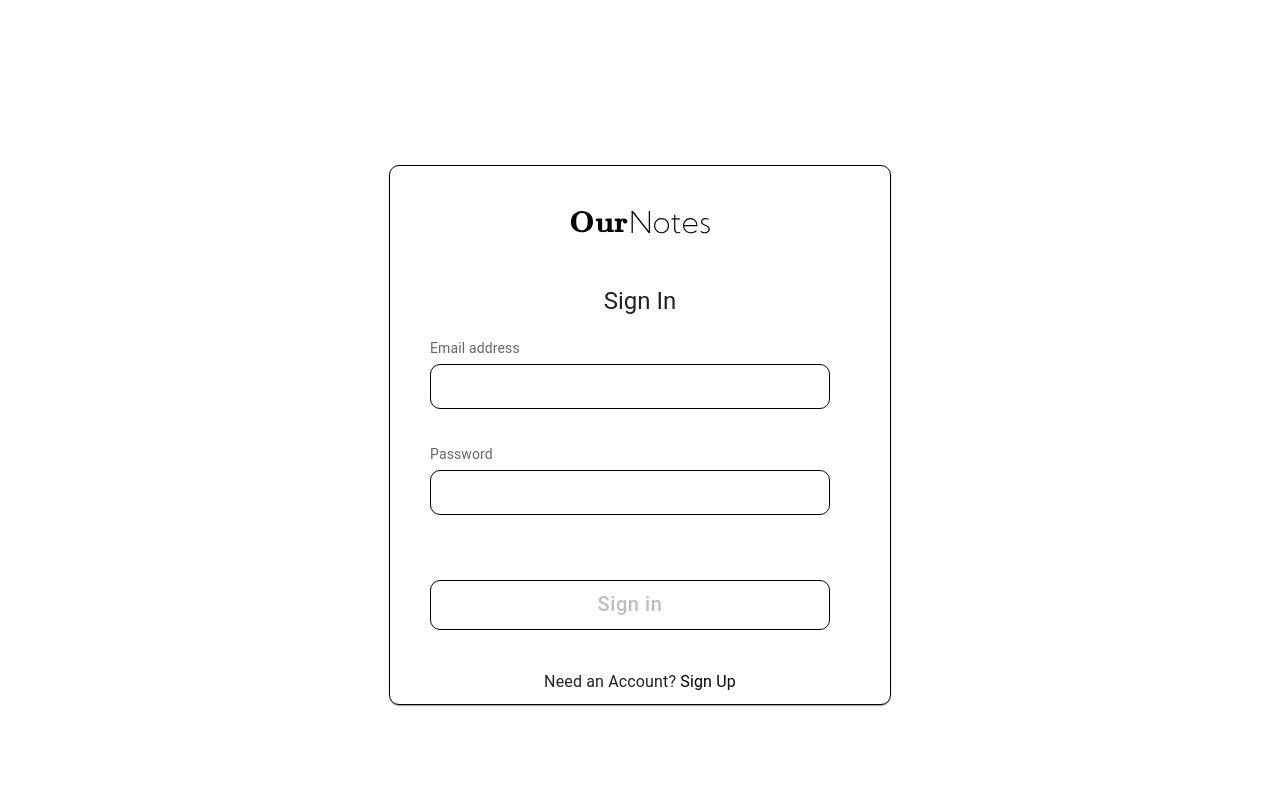
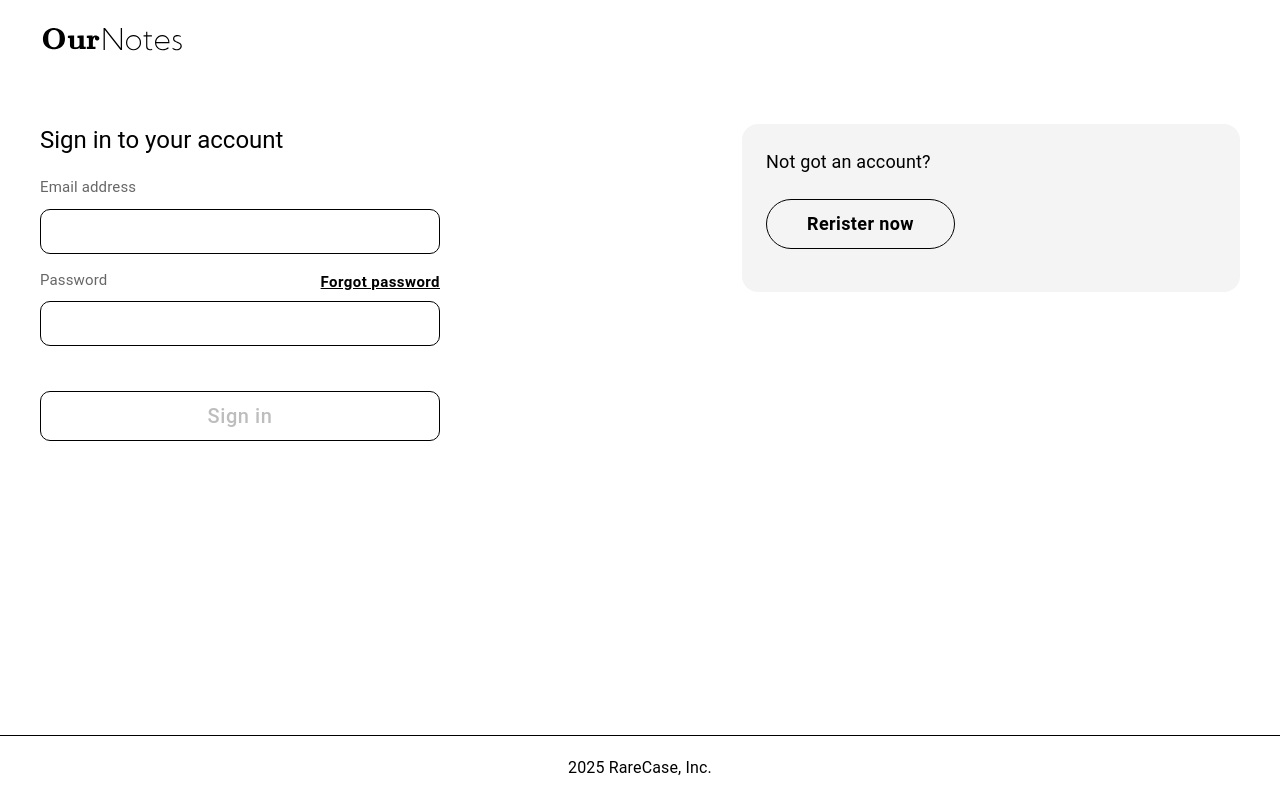
Before and after one commit to Radzivon-Kliuchnikau/OurNotesAppFrontEnd, a React (Vite) app: page /login in a window 1280 px wide. Built offline with nearby package versions, Linux system fonts and the light colour scheme; no server answers.

Commit message:
ONPA-56: refactor login page, navbar and etc.

```diff
--- a/src/App.tsx
+++ b/src/App.tsx
@@ -15,9 +15,9 @@ const App = () => {
 
     return (
         <Routes>
-            <Route path="registration" element={<Registration />} />
-            <Route path="login" element={<Login />} />
             <Route path="/" element={<Layout />}>
+                <Route path="login" element={<Login />} />
+                <Route path="registration" element={<Registration />} />
                 <Route index element={user ? <Notes /> : <OpenPage />} />
                 <Route path="unauthorized" element={<Unauthorized />} />
                 <Route
--- a/src/components/common/FormCard.tsx
+++ b/src/components/common/FormCard.tsx
@@ -9,13 +9,6 @@ const CustomFormCard = styled(Card)(({ theme }) => ({
     width: "420px",
     padding: "10px 40px 10px 40px",
     marginTop: "70px",
-    border: "1px solid black",
-    borderRadius: "10px",
-    [theme.breakpoints.down("sm")]: {
-        border: "none",
-        padding: "0px 40px 10px 40px",
-        marginTop: "30px",
-    },
 }));
 
 interface Props {
--- /dev/null
+++ b/src/components/common/FormField.tsx
@@ -0,0 +1,69 @@
+import { useForm } from "react-hook-form";
+import { Box, FormLabel, Typography } from "@mui/material";
+import TextFieldCustom from "./TextFieldCustom.tsx";
+import { LoginFormInputs } from "../../types/general";
+
+type FormFieldProps = {
+    label: string;
+    name: keyof LoginFormInputs;
+    type?: string;
+    register: ReturnType<typeof useForm<LoginFormInputs>>["register"];
+    error?: string;
+    validation?: object;
+    actionElement?: React.ReactNode;
+};
+
+const FormField = ({
+    label,
+    name,
+    type = "text",
+    register,
+    error,
+    validation = {},
+    actionElement,
+}: FormFieldProps) => {
+    return (
+        <Box>
+            <Box
+                sx={{
+                    display: "flex",
+                    justifyContent: "space-between",
+                    alignItems: "center",
+                    marginBottom: "5px",
+                }}
+            >
+                <FormLabel htmlFor={name} sx={{ display: "flex" }}>
+                    <Typography
+                        sx={{
+                            fontSize: "15px",
+                            marginBottom: "5px",
+                        }}
+                    >
+                        {label}
+                    </Typography>
+                </FormLabel>
+                {actionElement}
+            </Box>
+            <TextFieldCustom
+                {...register(name, validation)}
+                type={type}
+                id={name}
+                autoComplete="off"
+            />
+            {error && (
+                <Typography
+                    sx={{
+                        color: "red",
+                        fontSize: "14px",
+                        marginTop: "-10px",
+                        marginBottom: "10px",
+                    }}
+                >
+                    {error}
+                </Typography>
+            )}
+        </Box>
+    );
+};
+
+export default FormField;
--- a/src/components/common/MainContainer.tsx
+++ b/src/components/common/MainContainer.tsx
@@ -2,8 +2,13 @@ import { Stack, styled } from "@mui/material";
 import * as React from "react";
 
 const Container = styled(Stack)(({ theme }) => ({
-    height: "calc((1 - var(--template-frame-height, 0)) * 100dvh)",
-    minHeight: "100%",
+    maxWidth: "1200px",
+    width: "100%",
+    margin: "0 auto",
+    flex: 1,
+    display: "flex",
+    flexDirection: "column",
+    padding: "0 16px",
 }));
 
 interface Props {
--- a/src/components/common/TextFieldCustom.tsx
+++ b/src/components/common/TextFieldCustom.tsx
@@ -18,7 +18,7 @@ const TextFieldCustom = styled(TextField)(({ theme }) => ({
     },
     width: "100%",
     height: "50px",
-    marginBottom: "30px",
+    marginBottom: "10px",
 }));
 
 export default TextFieldCustom;
--- a/src/components/layout/Layout.tsx
+++ b/src/components/layout/Layout.tsx
@@ -7,7 +7,13 @@ import "react-toastify/dist/ReactToastify.css";
 
 const Layout = (): React.ReactElement => {
     return (
-        <Box>
+        <Box
+            style={{
+                minHeight: "100vh",
+                display: "flex",
+                flexDirection: "column",
+            }}
+        >
             <Navbar />
             <Outlet />
             <Footer />
--- a/src/components/layout/Navbar.tsx
+++ b/src/components/layout/Navbar.tsx
@@ -12,8 +12,8 @@ import {
     Tooltip,
     Typography,
 } from "@mui/material";
-import { Logout, Person } from "@mui/icons-material";
-import { Link } from "react-router-dom";
+import { Logout, Person, PersonOutline } from "@mui/icons-material";
+import { Link, useLocation } from "react-router-dom";
 import { useState } from "react";
 import LogoutButton from "../auth/LogoutButton.tsx";
 import * as React from "react";
@@ -23,6 +23,11 @@ const LogoImage = styled("img")(({ theme }) => ({}));
 
 const Navbar = (): React.ReactElement => {
     const { user, isLoggedIn } = useAuth();
+
+    const location = useLocation();
+    const currentPath = location.pathname;
+    const authRoutes = ["/login", "/registration", "/forgot-password"];
+    const isAuthPage = authRoutes.includes(currentPath);
 
     const [anchorEl, setAnchorEl] = useState<null | HTMLElement>(null);
     const open = Boolean(anchorEl);
@@ -36,6 +41,7 @@ const Navbar = (): React.ReactElement => {
     const StyledToolbar = styled(Toolbar)({
         display: "flex",
         justifyContent: "space-between",
+        padding: "0 !important",
     });
 
     return (
@@ -43,11 +49,13 @@ const Navbar = (): React.ReactElement => {
             position="static"
             elevation={0}
             sx={{
-                borderBottom: "1px solid black",
+                maxWidth: "1200px",
+                margin: "0 auto",
+                padding: "10px 0",
                 backgroundColor: "white",
-                // opacity: loading ? 0 : 1,
                 transition: "opacity 0.2s ease-in-out",
-                // pointerEvents: loading ? "none" : "auto",
+                left: 0,
+                right: 0,
             }}
         >
             <StyledToolbar>
@@ -55,44 +63,39 @@ const Navbar = (): React.ReactElement => {
                     <LogoImage src="../public/static/logo.svg" />
                 </Typography>
                 {!isLoggedIn() ? (
+                    !isAuthPage && (
                         <Box
                             sx={{
                                 display: "flex",
                                 alignItems: "center",
-                            gap: "10px",
                             }}
                         >
                             <Button
                                 component={Link}
                                 to="/login"
                                 sx={{
-                                width: "80px",
+                                    display: "flex",
+                                    gap: "5px",
+                                    width: "100px",
                                     height: "30px",
+                                    padding: 0,
                                     color: "black",
                                     textDecoration: "none",
                                     textTransform: "none",
                                     fontSize: "16px",
+                                    backgroundColor: "transparent",
+                                    boxShadow: "none",
+                                    "&:hover": {
+                                        backgroundColor: "transparent",
+                                        boxShadow: "none",
+                                    },
                                 }}
                             >
+                                <PersonOutline sx={{ color: "black" }} />
                                 Sign in
                             </Button>
-                        <Button
-                            component={Link}
-                            to="/registration"
-                            sx={{
-                                width: "80px",
-                                height: "30px",
-                                border: "1px solid black",
-                                borderRadius: "10px",
-                                color: "black",
-                                textDecoration: "none",
-                                textTransform: "none",
-                                fontSize: "16px",
-                            }}
-                        >
-                            Sign up
-                        </Button>
                         </Box>
+                    )
                 ) : (
                     <Box
                         sx={{
--- a/src/pages/Login.tsx
+++ b/src/pages/Login.tsx
@@ -1,18 +1,15 @@
-import { Box, Button, Container, FormLabel, Typography } from "@mui/material";
+import { Box, Button, FormLabel, Typography } from "@mui/material";
 import { useEffect } from "react";
-import Link from "@mui/material/Link";
 import { useLocation } from "react-router-dom";
 import TextFieldCustom from "../components/common/TextFieldCustom.tsx";
-import FormCard from "../components/common/FormCard.tsx";
 import { useForm } from "react-hook-form";
 import * as React from "react";
 import { useAuth } from "../context/UseAuth.tsx";
 import { EMAIL_REGEX } from "../utils/Constants.tsx";
-
-type FormInputs = {
-    userEmail: string;
-    password: string;
-};
+import MainContainer from "../components/common/MainContainer.tsx";
+import { Link } from "react-router-dom";
+import FormField from "../components/common/FormField.tsx";
+import { LoginFormInputs } from "../types/general";
 
 const Login = (): React.ReactElement => {
     const { loginUser } = useAuth();
@@ -23,7 +20,7 @@ const Login = (): React.ReactElement => {
         formState: { errors, isValid, isSubmitting },
         reset,
         setFocus,
-    } = useForm<FormInputs>({ mode: "onChange" });
+    } = useForm<LoginFormInputs>({ mode: "onChange" });
 
     useEffect(() => {
         setFocus("userEmail");
@@ -32,32 +29,28 @@ const Login = (): React.ReactElement => {
     const location = useLocation();
     const pathToReturn: string = location.state?.from?.pathname || "/";
 
-    const onSubmit = async (form: FormInputs) => {
+    const onSubmit = async (form: LoginFormInputs) => {
         loginUser(form.userEmail, form.password, pathToReturn);
         reset();
     };
 
     return (
-        <Container
+        <MainContainer>
+            <Box
                 sx={{
-                minHeight:
-                    "calc((1 - var(--template-frame-height, 0)) * 100dvh)",
+                    marginTop: "40px",
                     display: "flex",
-                justifyContent: "center",
+                    flexDirection: "row",
+                    justifyContent: "space-between",
                 }}
             >
-            <FormCard>
-                <Box sx={{ marginTop: "30px", marginBottom: "40px" }}>
-                    <Typography variant="h6" noWrap component="a" href="/">
-                        <img src="../public/static/logo.svg" alt="Logo" />
-                    </Typography>
-                </Box>
+                <Box>
                     <Typography
                         component="h1"
                         variant="h5"
                         sx={{ marginBottom: "20px" }}
                     >
-                    Sign In
+                        Sign in to your account
                     </Typography>
                     <Box
                         component="form"
@@ -68,63 +61,53 @@ const Login = (): React.ReactElement => {
                             flexDirection: "column",
                         }}
                     >
-                    <FormLabel htmlFor="userEmail" sx={{ display: "flex" }}>
-                        <Typography
-                            sx={{ fontSize: "14px", marginBottom: "5px" }}
-                        >
-                            Email address
-                        </Typography>
-                    </FormLabel>
-                    <TextFieldCustom
-                        {...register("userEmail", {
+                        <FormField
+                            label="Email address"
+                            name="userEmail"
+                            type="email"
+                            register={register}
+                            error={errors.userEmail?.message}
+                            validation={{
                                 required: "User email is required",
                                 pattern: {
                                     value: EMAIL_REGEX,
                                     message: "Invalid email format",
                                 },
-                        })}
-                        type="text"
-                        id="userEmail"
-                        autoComplete="off"
+                            }}
                         />
-                    {errors.userEmail && (
-                        <Typography
+                        <FormField
+                            label="Password"
+                            name="password"
+                            type="password"
+                            register={register}
+                            error={errors.password?.message}
+                            validation={{
+                                required: "Password is required",
+                            }}
+                            actionElement={
+                                <Button
+                                    component={Link}
+                                    to="/forgot-password"
                                     sx={{
-                                color: "red",
-                                fontSize: "12px",
-                                marginTop: "-18px",
+                                        textDecoration: "underline",
+                                        color: "black",
+                                        textTransform: "none",
+                                        fontSize: "15px",
+                                        padding: 0,
+                                        top: 0,
+                                        fontWeight: 600,
+                                        "&:hover": {
+                                            textDecoration: "none",
+                                            backgroundColor: "transparent",
+                                        },
                                     }}
                                 >
-                            {errors.userEmail.message}
-                        </Typography>
-                    )}
+                                    Forgot password
+                                </Button>
+                            }
+                        />
 
-                    <FormLabel htmlFor="userPassword" sx={{ display: "flex" }}>
-                        <Typography
-                            sx={{ fontSize: "14px", marginBottom: "5px" }}
-                        >
-                            Password
-                        </Typography>
-                    </FormLabel>
-                    <TextFieldCustom
-                        {...register("password", {
-                            required: "Password is required",
-                        })}
-                        type="password"
-                        id="userPassword"
-                    />
-                    {errors.password && (
-                        <Typography
-                            sx={{
-                                color: "red",
-                                fontSize: "12px",
-                                marginTop: "-18px",
-                            }}
-                        >
-                            {errors.password.message}
-                        </Typography>
-                    )}
-
+                        <Box>
                             <Button
                                 type="submit"
                                 disabled={!isValid || isSubmitting}
@@ -145,18 +128,51 @@ const Login = (): React.ReactElement => {
                                 Sign in
                             </Button>
                         </Box>
-                <Typography sx={{ textAlign: "center" }}>
-                    Need an Account?{" "}
-                    <Link
-                        href="/registration"
-                        sx={{ color: "black", textDecoration: "none" }}
+                    </Box>
+                </Box>
+                <Box
+                    sx={{
+                        height: "120px",
+                        minWidth: "450px",
+                        padding: "24px",
+                        display: "flex",
+                        gap: "24px",
+                        flexDirection: "column",
+                        backgroundColor: "#f4f4f4",
+                        borderRadius: "16px",
+                    }}
                 >
-                        Sign Up
-                    </Link>
+                    <Typography
+                        sx={{
+                            fontSize: "18px",
+                        }}
+                    >
+                        Not got an account?
                     </Typography>
-                {/*// TODO: Add link to reset/forgot password*/}
-            </FormCard>
-        </Container>
+                    <Button
+                        component={Link}
+                        to="/registration"
+                        disableRipple
+                        sx={{
+                            alignSelf: "flex-start",
+                            fontWeight: 600,
+                            borderWidth: "2px",
+                            border: "1px solid black",
+                            borderRadius: "2rem",
+                            padding: ".5rem 2.5rem",
+                            color: "black",
+                            textShadow: "none",
+                            letterSpacing: "0.025rem",
+                            textDecoration: "none",
+                            textTransform: "none",
+                            fontSize: "18px",
+                        }}
+                    >
+                        Rerister now
+                    </Button>
+                </Box>
+            </Box>
+        </MainContainer>
     );
 };
 
--- a/src/types/general.d.ts
+++ b/src/types/general.d.ts
@@ -5,3 +5,8 @@ export interface Note {
     createdAt: Date;
     updatedAt: Date;
 }
+
+export interface LoginFormInputs {
+    userEmail: string;
+    password: string;
+}
```
Also changed, not shown: src/pages/OpenPage.tsx (+41 -12 lines). Lines whose indentation alone changed are shown as unchanged.
